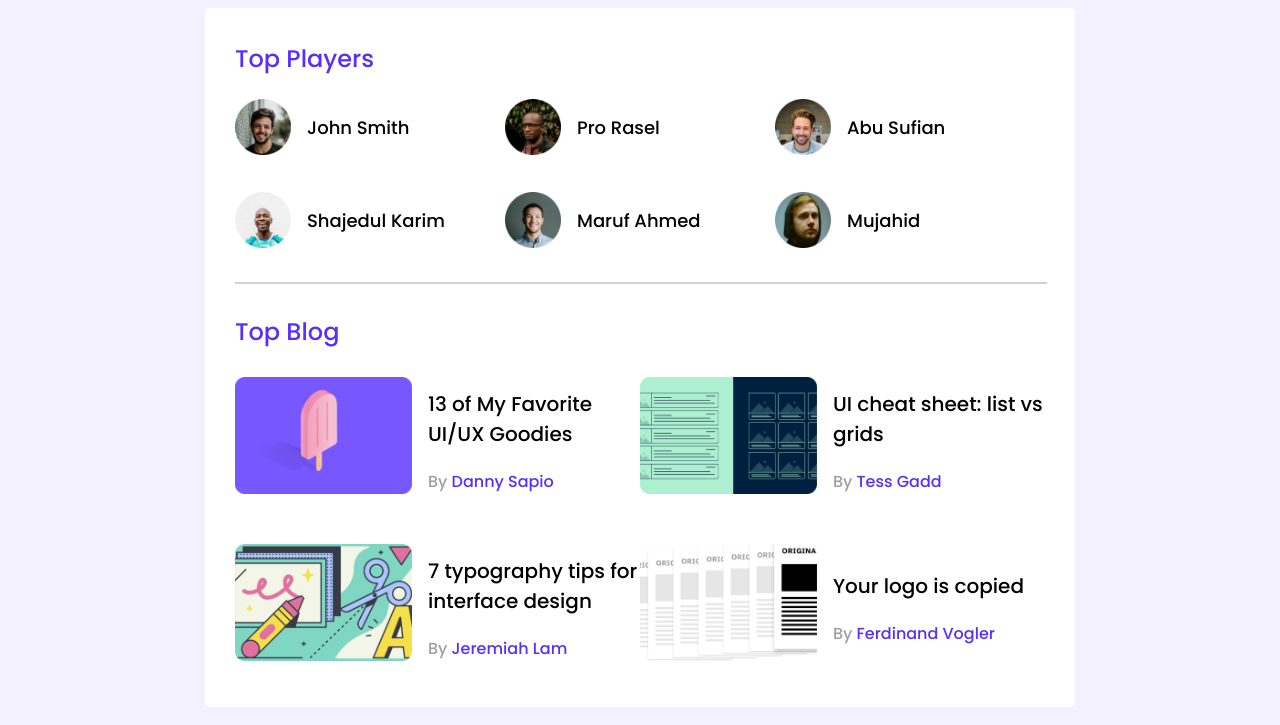
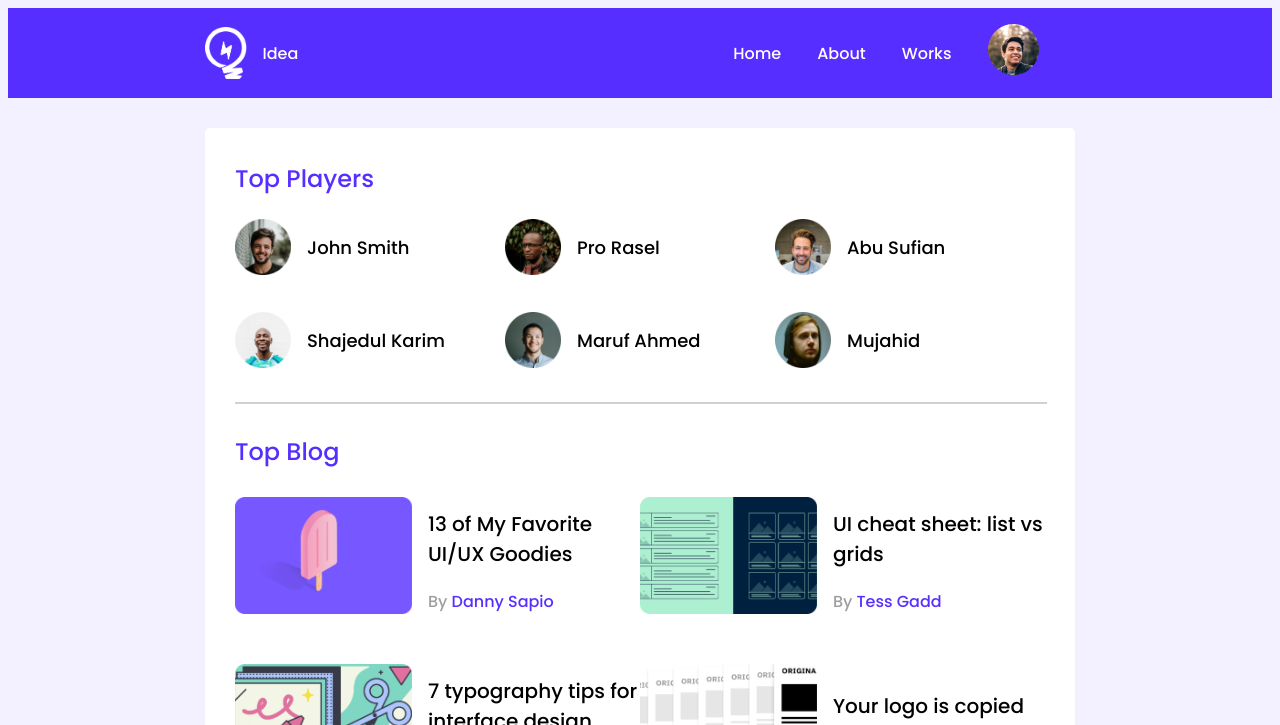
Before and after one commit to ijazhossain/leader-board-css-3, a plain HTML site: page index.html in a window 1280 px wide. Shown: the top 725 px of the page. Drawn offline with Linux system fonts and the light colour scheme.

Commit message:
nav section added

```diff
--- a/index.html
+++ b/index.html
@@ -5,17 +5,32 @@
     <meta charset="UTF-8">
     <meta http-equiv="X-UA-Compatible" content="IE=edge">
     <meta name="viewport" content="width=device-width, initial-scale=1.0">
-    <title>Leader Board</title>
     <!-- Font awesome link -->
     <script src="https://kit.fontawesome.com/f30d40df6a.js" crossorigin="anonymous"></script>
     <!-- Style Sheet -->
     <link rel="stylesheet" href="styles/style.css">
+    <title>Leader Board</title>
 </head>
 
 <body>
     <!-- Header Section Start -->
     <header>
+        <nav>
+            <div class="nav-left">
+                <img src="images/icons/logo.png" alt="">
+                <span>Idea</span>
 
+            </div>
+            <div class="nav-right">
+                <ul>
+                    <li><a href="">Home</a></li>
+                    <li><a href="">About</a></li>
+                    <li><a href="">Works</a></li>
+                    <li><a href=""><img src="images/icons/profile.png" alt=""></a></li>
+                </ul>
+
+            </div>
+        </nav>
     </header>
     <!-- Header Section End -->
     <main>
@@ -94,9 +109,9 @@
                 </div>
             </div>
         </section>
-        <div class="course-container">
+        <section class="course-container">
             <h2 class="section-heading">Lates Course</h2>
-            <section class="courses">
+            <div class="courses">
                 <div class="course">
                     <div class="course-banner">
                         <img src="images/courses/course-1.png" alt="course image">
@@ -169,8 +184,8 @@
                         </div>
                     </div>
                 </div>
-            </section>
-        </div>
+            </div>
+        </section>
     </main>
 </body>
 
--- a/styles/style.css
+++ b/styles/style.css
@@ -11,6 +11,44 @@ main {
     display: flex;
     margin: 0 auto;
     flex-direction: column;
+}
+
+/* nav section */
+nav {
+    display: flex;
+    justify-content: space-around;
+    background-color: #562EFF;
+    margin-bottom: 30px;
+    color: #FFFFFF;
+}
+
+.nav-left {
+    display: flex;
+    align-items: center;
+}
+
+.nav-left img {
+    width: 42px;
+    margin-right: 15px;
+}
+
+.nav-right ul {
+    display: flex;
+    align-items: center;
+}
+
+.nav-right ul li {
+    list-style-type: none;
+    margin-right: 36px;
+}
+
+.nav-right ul li a {
+    text-decoration: none;
+    color: #FFFFFF;
+}
+
+.nav-right ul li a img {
+    width: 51px;
 }
 
 /* top player top blogs */
```
